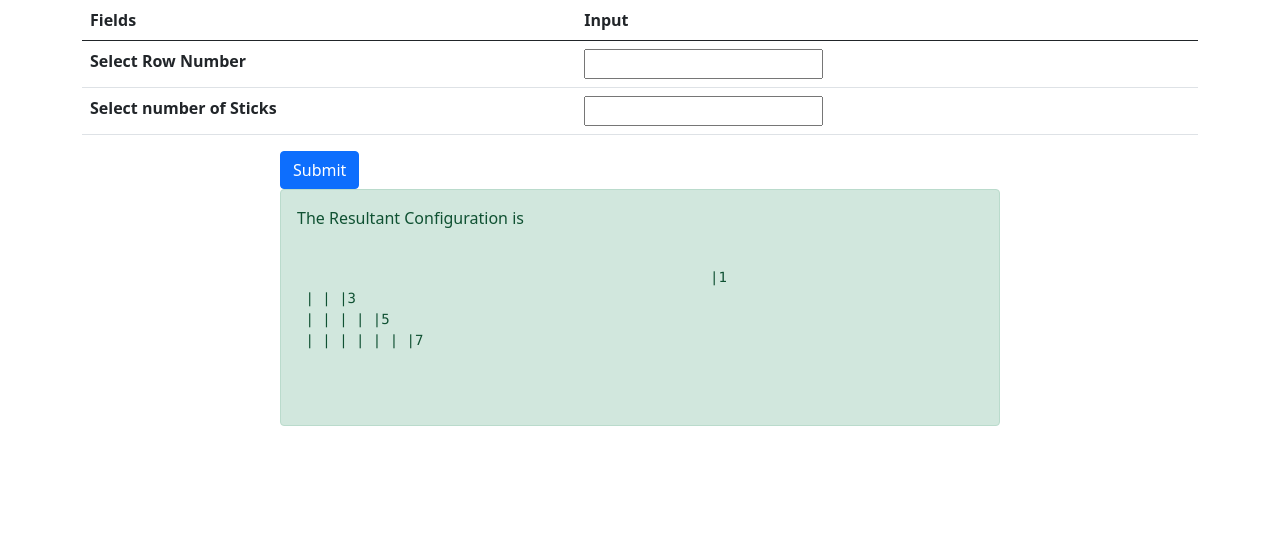
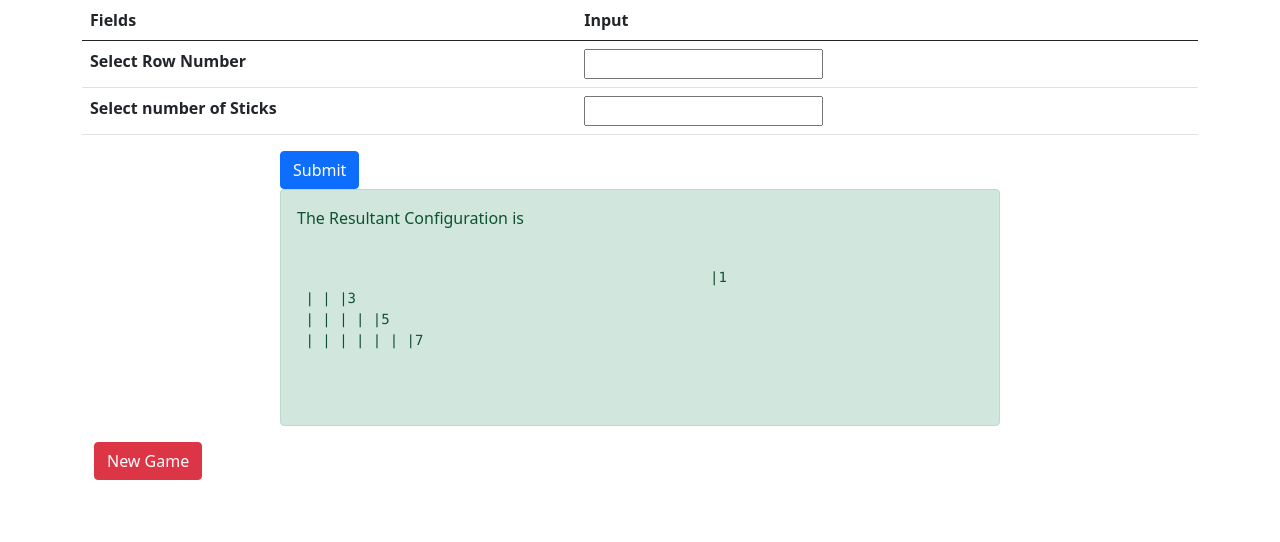
Before and after one commit to gpfns/FP2, a Flask app: page /n in a window 1280 px wide. Shown: the top 542 px of the page. Run offline with Flask 2, Linux system fonts and the light colour scheme; parts of the project's set-up code (start-up, migrations or seed data) failed here and were passed over.

Commit message:
Update nim_game_tem.html

```diff
--- a/templates/nim_game_tem.html
+++ b/templates/nim_game_tem.html
@@ -58,6 +58,15 @@
 
 </form>
 
+
+
+	<form action="https://original-agro-pro.herokuapp.com/nr" method="get">
+		<div class="container">
+			  <input class="btn btn-danger" type="submit" value="New Game">
+     	 	</div>
+
+	</form>
+
 </div>
 
 
```
